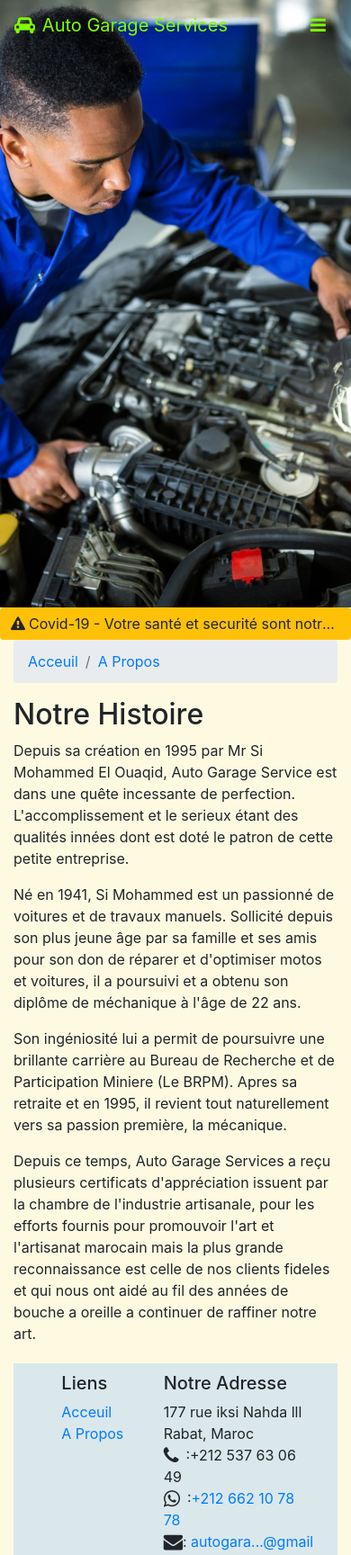
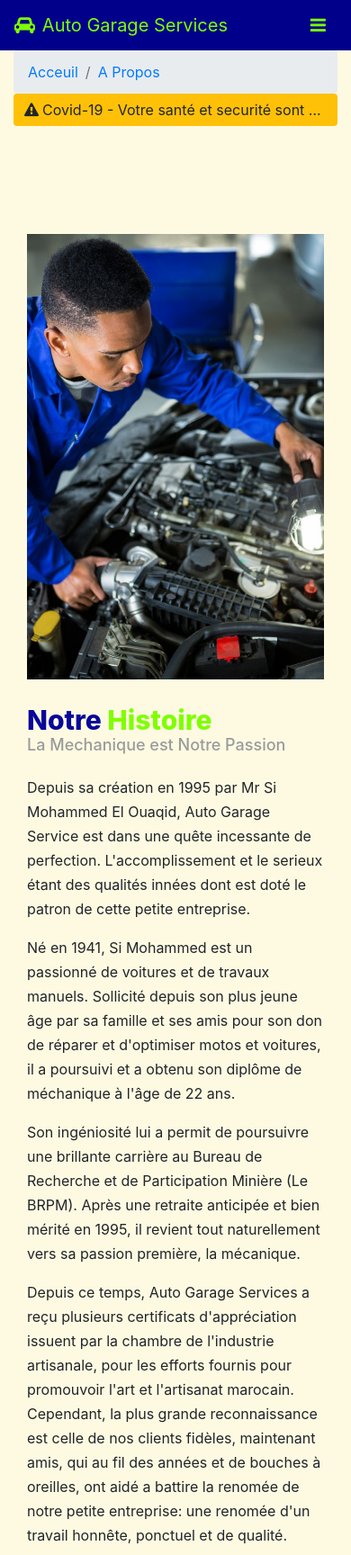
Before and after one commit to azizelo/AutoGarageServices, a website: page a-propos.html in a window 390 px wide. Shown: the top 1728 px of the page at 90% size. Drawn offline with nearby package versions, Linux system fonts and the light colour scheme.

Commit message:
complete about page- copy at beta

```diff
--- a/a-propos.html
+++ b/a-propos.html
@@ -16,7 +16,7 @@
 
 <body>
     <section id="header">
-        <nav class="navbar navbar-expand-lg fixed-top">
+        <nav id="aboutNav" class="navbar navbar-expand-lg">
             <a class="navbar-brand" href="#"><i class="fa fa-car mr-2"></i>Auto Garage Services</a>
             <button class="navbar-toggler" type="button" data-toggle="collapse" data-target="#navbarAltMarkup"
                 aria-controls="navbarAltMarkup" aria-expanded="false" aria-label="Toggle navigation">
@@ -30,14 +30,26 @@
                     </li>
                     <li class="nav-item"><a class="nav-link" href="./a-propos.html"><span
                                 class="fa fa-info fa-lg mr-1 "></span>A Propos</a></li>
+                    <li class="nav-item "><a class="nav-link" href="https://wa.me/212662107878"><span
+                                class="fa fa-whatsapp fa-lg mr-1"></span>Whatsapp</a></li>
+                    <li class="nav-item "><a class="nav-link" href="tel:+212537630649"><span
+                                class="fa fa-phone mr-1"></span>Téléphone</a></li>
                 </ul>
             </div>
         </nav>
     </section>
 
-    <div class="jumbotron text-center mb-0">
 
-    </div>
+
+    <div class="container">
+
+        <nav aria-label="breadcrumb">
+            <ol class="breadcrumb mb-0">
+                <li class="breadcrumb-item"><a href="./index.html">Acceuil</a></li>
+                <li class="breadcrumb-item active" aria-current="page"><a href="#">A Propos</a></li>
+            </ol>
+        </nav>
+
         <button id="covidButton" type="button" class="btn btn-outline-warning mt-0 text-left col-12 active"
         data-toggle="modal" data-target="#myModal">
         <i class="fa fa-exclamation-triangle fa-sm mr-1"></i>Covid-19 - Votre santé et securité sont notre priorité. En
@@ -56,33 +68,32 @@
 
                 <!-- Modal body -->
                 <div class="modal-body">
-                    <p>Nous prenons votre santé et securité et celle de nos employées très au serieux!</p>
+                    <p>Nous prenons votre santé et sécurité et celles de nos employés très au sérieux!</p>
                     <p>Toutes les précautions sanitaires sont prises pour respecter <a
                             href="https://www.who.int/fr/emergencies/diseases/novel-coronavirus-2019/advice-for-public">
-                            les consignes de l'Organization Mondiale de la Santé</a>. Le port du masque et la
-                        distansassion sont obligatoires.</p>
-                    <p>Prenez avantage de nos services de <strong>diagnostic à distance gratuit</strong> pour minimiser
-                        le plus possible le contact direct et profitez de notre <strong>service voiturier</strong>, pour
-                        eviter la foule.</p>
-                    <p>Toutes les surfaces interne de nos voitures sont désinfectés et l'interieur aéré avant la
-                        livraison!</p>
+                            les consignes de l'Organisation Mondiale de la Santé</a>. Le port du masque et la
+                        distanciation sont obligatoires.</p>
+                    <p>Profitez de nos services de diagnostic à distance gratuit et de notre service voiturier pour
+                        minimiser le plus possible les contacts directs.</p>
+                    <p>Les surfaces internes des voitures sont désinfectées et l'habitacle aéré avant toute livraison.</p>
                 </div>
             </div>
         </div>
     </div>
 
+
+
+            <div class="aboutus-area">
                 <div class="container">
-
-        <nav aria-label="breadcrumb">
-            <ol class="breadcrumb">
-                <li class="breadcrumb-item"><a href="./index.html">Acceuil</a></li>
-                <li class="breadcrumb-item active" aria-current="page"><a href="#">A Propos</a></li>
-            </ol>
-        </nav>
-
-        <div class="row row-content">
-            <div class="col-12 col-sm-6">
-                <h2>Notre Histoire</h2>
+                    <div class="row">
+                        <div class="col-xs-12">
+                        <div class="col-md-4 col-sm-6 col-xs-12">
+                            <div class="aboutus-image float-left hidden-sm"><img src="./img/mecanicien-automobile-examen_1170-1686.jpg" alt=""></div>
+                        </div>
+                        <div class="col-md-8 col-sm-6 col-xs-12">
+                            <div class="aboutus-content ">
+                                <h1>Notre <span>Histoire</span></h1>
+                                <h4>La Mechanique est Notre Passion</h4>
                                 <p>Depuis sa création en 1995 par Mr Si Mohammed El Ouaqid, Auto Garage Service est dans une quête
                                     incessante de perfection. L'accomplissement et le serieux étant des qualités innées dont est doté le
                                     patron de cette petite entreprise.</p>
@@ -90,31 +101,25 @@
                                     Né en 1941, Si Mohammed est un passionné de voitures et de travaux manuels. Sollicité depuis son
                                     plus jeune âge par sa famille
                                     et ses amis pour son don de réparer et d'optimiser motos et voitures, il a poursuivi et a obtenu son
-                    diplôme de méchanique à
-                    l'âge de 22 ans.
+                                    diplôme de méchanique à l'âge de 22 ans.
                                 </p>
                                 <p>
                                     Son ingéniosité lui a permit de poursuivre une brillante carrière au Bureau de
-                    Recherche et de Participation Miniere (Le BRPM). Apres sa retraite et en 1995, il revient tout
-                    naturellement
-                    vers sa passion première, la mécanique.
+                                    Recherche et de Participation Minière (Le BRPM). Après une retraite anticipée et bien mérité en 1995, il revient tout
+                                    naturellement vers sa passion première, la mécanique.
                                 </p>
                                 <p>
                                     Depuis ce temps, Auto Garage Services a reçu plusieurs certificats d'appréciation issuent par la
-                    chambre de l'industrie artisanale,
-                    pour les efforts fournis pour promouvoir l'art et l'artisanat marocain mais la plus grande
-                    reconnaissance est celle de nos clients fideles
-                    et qui nous ont aidé au fil des années de bouche a oreille a continuer de raffiner notre art.
-
-
+                                    chambre de l'industrie artisanale, pour les efforts fournis pour promouvoir l'art et l'artisanat marocain.  Cependant, la plus grande
+                                    reconnaissance est celle de nos clients fidèles, maintenant amis, qui au fil des années et de bouches à oreilles, ont aidé a battire
+                                    la renomée de notre petite entreprise: une renomée d'un travail honnête, ponctuel et de qualité.
                                 </p>
 
                             </div>
-            <div>
                         </div>
                     </div>
-
-
+                </div>
+            </div>
 
 
         <footer class="footer">
@@ -131,8 +136,8 @@
                     <div class="col-7 col-sm-5">
                         <h5>Notre Adresse</h5>
                         <address>
-                            177 rue iksi Nahda lll<br>
-                            Rabat, Maroc<br>
+                            <a href="https://goo.gl/maps/QqG6fiSgC2Trs3gU8">177, Rue Iksi, Hay Nahda lll</a> <br>
+                            <a href="https://goo.gl/maps/QqG6fiSgC2Trs3gU8">Rabat, Maroc</a><br>
                             <i class="fa fa-phone fa-lg mr-2"></i>:+212 537 63 06 49<br>
                             <i class="fa fa-whatsapp fa-lg mr-2"></i>:<a href="https://wa.me/212662107878">+212 662 10
                                 78 78</a><br>
@@ -151,6 +156,7 @@
                         </div>
                     </div>
                 </div>
+                <br>
                 <div class="row justify-content-center">
                     <div class="col-auto">
                         <p>© Copyright 2020 Auto Garage Services</p>
--- a/css/styles.scss
+++ b/css/styles.scss
@@ -54,6 +54,7 @@
     text-overflow: ellipsis;
     overflow: hidden;
     border: none;
+    margin-bottom: 0;
 }
 
 .modal-content{
@@ -61,13 +62,20 @@
     color: chartreuse;
 
 }
+.row-content {
+    margin-top: 25px;
+    margin-bottom: 25px;
+}
 
 body{
-    background-color: rgba($color: #fee970, $alpha: 0.2);;
+    background-color: rgba($color: #fee970, $alpha: 0.2);
+
 }
 
 #testimonials {
-    height: 200px;
+    height: 125px;
+    padding-top: 0;
+    margin: 0px;
 }
 
 .footer {
@@ -75,6 +83,60 @@ body{
     padding: 10px;
     background-color: rgba($color: #dae8ec, $alpha: 1);
 }
+
+#aboutNav{
+    background-color: darkblue;
+}
+
+.aboutus-area {
+    padding-top:120px;
+     padding-bottom:120px;
+}
+/*-- aboutus Image --*/
+.aboutus-image {
+  margin-right: 52px;
+  width: 318px; }
+  @media only screen and (min-width: 992px) and (max-width: 1200px) {
+    .aboutus-image {
+      margin-right: 35px;
+      width: 345px; } }
+  @media only screen and (min-width: 768px) and (max-width: 991px) {
+    .aboutus-image {
+      margin-bottom: 30px;
+      float: none; } }
+  @media only screen and (max-width: 767px) {
+    .aboutus-image {
+      margin-bottom: 30px;
+      margin-right: 0;
+      float: none;
+      width: auto; } }
+  .aboutus-image img {
+    width: 100%; }
+
+/*-- aboutus Content --*/
+.aboutus-content h1 {
+  font-size: 40px;
+  font-weight: 800;
+  line-height: 40px;
+  margin-bottom: 2px; }
+  @media only screen and (max-width: 479px) {
+    .aboutus-content h1 {
+      color: rgb(7, 7, 155);
+      font-size: 30px;
+      line-height: 30px; } }
+  .aboutus-content h1 span {
+    color: chartreuse; }
+
+.aboutus-content h4 {
+  font-size: 18px;
+  font-weight: 500;
+  color: #9b9b9b;
+  margin-bottom: 23px; }
+
+.aboutus-content p {
+  font-size: 16px;
+  line-height: 27px; }
+
 /* .jumbotron {
   position: relative;
   background:none;
--- a/js/scripts.js
+++ b/js/scripts.js
@@ -1,8 +1,8 @@
-/*
+
 $(function() {
     $('#mycarousel').carousel({ interval: 10000, pause: "false" });
 });
- */
+
 
 $(document).ready(function() {
 
```
Also changed, not shown: index.html (+12 -17 lines), test.html (added, +38 -0 lines), css/styles.css. Lines whose indentation alone changed are shown as unchanged.
